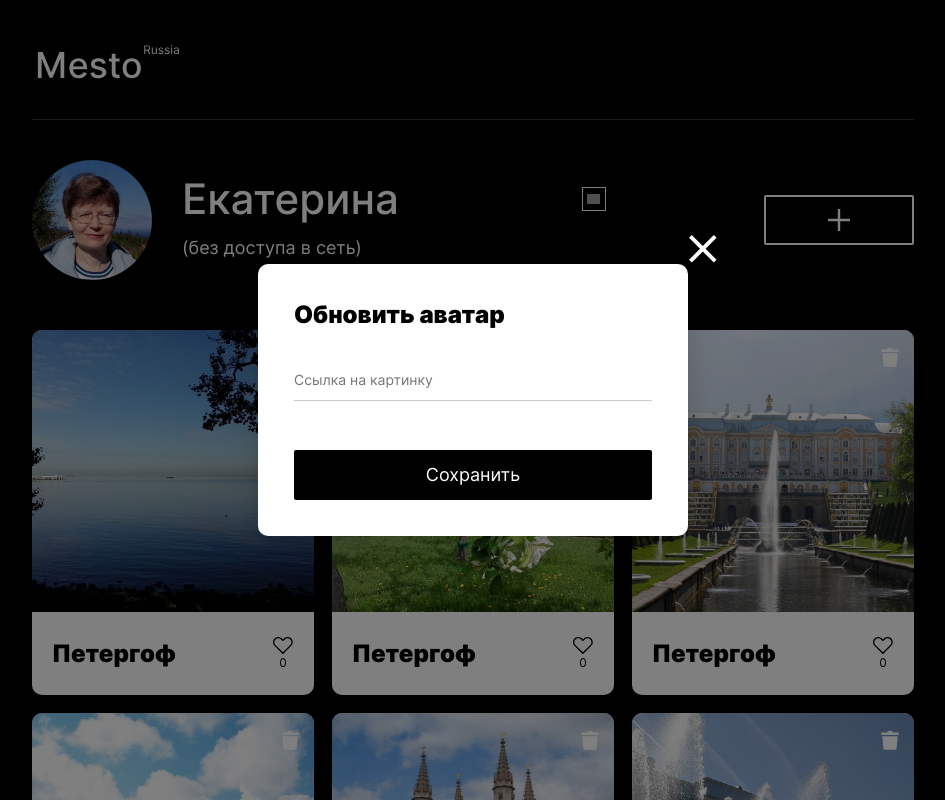
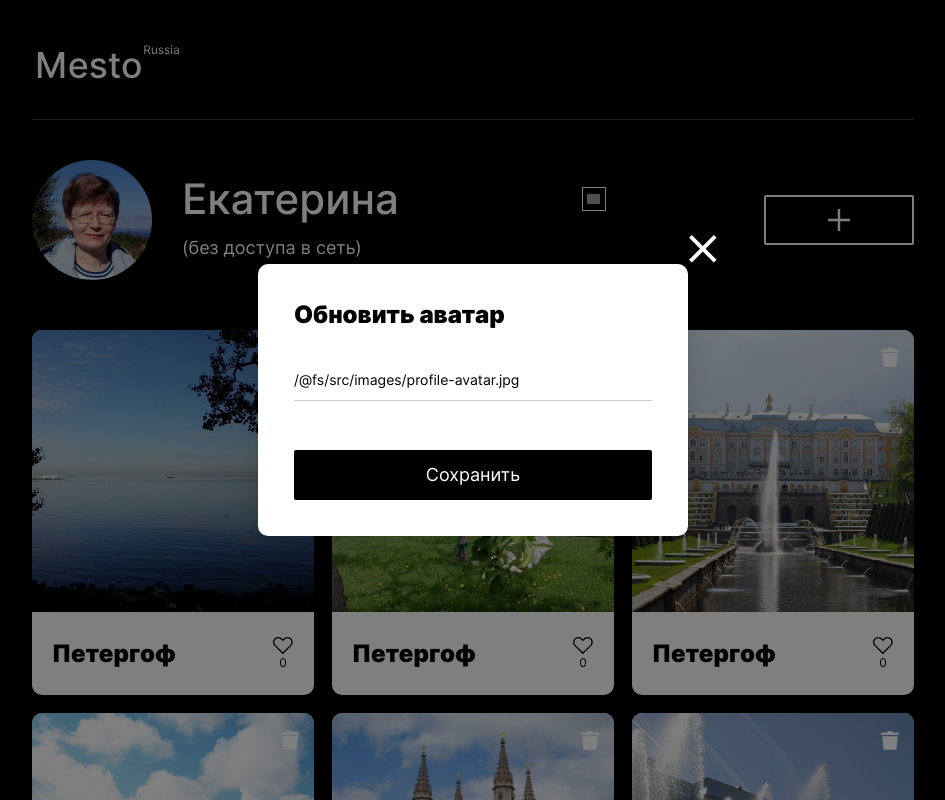
Before and after one commit to kateworks/mesto-react, a React (Create React App) app: page / in a window 1280 px wide. Both pictures are taken after a click on the element 259 px from the left and 220 px from the top of the page. Shown: the top 800 px of the page, without its empty margins (167-1112 px from the left). Built offline with nearby package versions, Linux system fonts and the light colour scheme; no server answers; grey boxes are pictures that could not be loaded.

Commit message:
feat: создан компонент EditAvatarPopup, реализовано редактирование аватара

```diff
--- a/src/components/App.js
+++ b/src/components/App.js
@@ -4,6 +4,8 @@ import Header from './Header';
 import Main from './Main';
 import Footer from './Footer';
 import EditProfilePopup from './EditProfilePopup';
+import EditAvatarPopup from './EditAvatarPopup';
+
 import PopupWithForm from './PopupWithForm';
 import ImagePopup from './ImagePopup';
 
@@ -12,38 +14,48 @@ import profileAvatar from '../images/profile-avatar.jpg';
 
 function App() {
   const [currentUser, setCurrentUser] = useState({
+    _id: 0,
     name: 'Екатерина',
     about: '(без доступа в сеть)',
     avatar: profileAvatar,
-    _id: 0,
   });
 
   const [selectedCard, setSelectedCard] = useState(null);
   const [isEditProfilePopupOpen, setEditProfilePopupOpen] = useState(false);
   const [isAddPlacePopupOpen, setAddPlacePopupOpen] = useState(false);
   const [isEditAvatarPopupOpen, setEditAvatarPopupOpen] = useState(false);
+
   const [profileSubmitName, setProfileSubmitName] = useState('Сохранить');
+  const [avatarSubmitName, setAvatarSubmitName] = useState('Сохранить');
 
   useEffect(() => {
     api.getUserInfo()
     .then((res) => {
       console.log(`Информация о пользователе получена с сервера.`);
-      setCurrentUser(res); //{_id, name, about, avatar}
+      const newUserData = {
+        _id: res._id,
+        name: res.name,
+        about: res.about,
+        avatar: res.avatar
+      };
+      setCurrentUser(newUserData);
     })
     .catch((err) => {
       console.log(`Невозможно прочитать профиль пользователя. ${err}.`);
     });
   }, []);
 
+  // Обновление информации о пользователе на сервере
   const handleUpdateUser = ({name, info}) => {
     setProfileSubmitName('Сохранение...');
     api.patchUserProfile({name, info})
       .then((res) => {
         console.log(`Информация о пользователе сохранена.`);
-        setCurrentUser(res); //{_id, name, about, avatar}
+        setCurrentUser({...currentUser, name: res.name, about: res.about});
       })
       .catch((err) => {
         console.log(`Невозможно сохранить данные на сервере. ${err}.`);
+        // Обновляем локальные данные
         setCurrentUser({...currentUser, name, about: info});
       })
       .finally(() => {
@@ -52,16 +64,24 @@ function App() {
       });
   };
 
-  const handleEditAvatarClick = () => {
-    setEditAvatarPopupOpen(true);
+  // Обновление пользовательского аватара на сервере
+  const handleUpdateAvatar = (newAvatarLink) => {
+    setAvatarSubmitName('Сохранение...');
+    api.patchNewAvatar({avatar: newAvatarLink})
+    .then((res) => {
+      setCurrentUser({...currentUser, avatar: res.avatar});
+    })
+    .catch((err) => {
+      console.log(`Невозможно обновить аватар на сервере. ${err}.`);
+    })
+    .finally(() => {
+      setEditAvatarPopupOpen(false);
+      setAvatarSubmitName('Сохранить');
+    });
   };
 
   const handleAddPlaceClick = () => {
     setAddPlacePopupOpen(true);
-  };
-
-  const handleCardClick = (card) => {
-    setSelectedCard(card);
   };
 
   return (
@@ -71,14 +91,19 @@ function App() {
         <Main
           onEditProfile={ () => setEditProfilePopupOpen(true) }
           onAddPlace={handleAddPlaceClick}
-          onEditAvatar={handleEditAvatarClick}
-          onCardClick={ (card) => {handleCardClick(card); }}
+          onEditAvatar={ () => setEditAvatarPopupOpen(true) }
+          onCardClick={ (card) => setSelectedCard(card) }
         />
         <Footer />
 
-        { selectedCard && <ImagePopup card={selectedCard}
-          onClose={ () => setSelectedCard(null) }/> }
-
+        {/* Просмотр фотографии */}
+        {
+          selectedCard &&
+          <ImagePopup
+            card={selectedCard}
+            onClose={ () => setSelectedCard(null) }
+          />
+        }
         {/* Редактирование профиля пользователя */}
         <EditProfilePopup
           submitName={profileSubmitName}
@@ -87,18 +112,13 @@ function App() {
           onClose={() => {setEditProfilePopupOpen(false);}}
         />
 
-        <PopupWithForm name="avatar"
-          size="m" submitName="Сохранить" title="Обновить аватар"
+        {/* Обновление аватара пользователя */}
+        <EditAvatarPopup
+          submitName={avatarSubmitName}
           isOpen={isEditAvatarPopupOpen}
+          onUpdateAvatar={handleUpdateAvatar}
           onClose={() => {setEditAvatarPopupOpen(false);}}
-        >
-          <label className="popup__field">
-            <input type="url" id="avatar" name="avatar" pattern="https?://.+"
-              className="popup__item popup__item_type_info"
-              placeholder="Ссылка на картинку" required/>
-              <span className="popup__error" id="avatar-error"/>
-          </label>
-        </PopupWithForm>
+        />
 
         <PopupWithForm name="card"
           size="l" submitName="Создать" title="Новое место"
--- /dev/null
+++ b/src/components/EditAvatarPopup.js
@@ -0,0 +1,44 @@
+import React, {useContext, useEffect, useRef} from 'react';
+import { CurrentUserContext } from '../contexts/CurrentUserContext';
+import PopupWithForm from './PopupWithForm';
+
+function EditAvatarPopup(props) {
+  const currentUser = useContext(CurrentUserContext);
+  const inputRef = useRef();
+
+  useEffect(() => {
+    inputRef.current.value = props.isOpen ? currentUser.avatar : '';
+  }, [currentUser, props.isOpen]);
+
+  const handleSubmit = (e) => {
+    e.preventDefault();
+    props.onUpdateAvatar(inputRef.current.value);
+  };
+
+  return (
+    <PopupWithForm name="avatar"
+      size="m" submitName={props.submitName}
+      title="Обновить аватар"
+      isOpen={props.isOpen}
+      onClose={props.onClose}
+      onSubmit={handleSubmit}
+    >
+      <label className="popup__field">
+        <input type="url" ref={inputRef}
+          id="avatar" name="avatar"
+          pattern="https?://.+"
+          className="popup__item popup__item_type_info"
+          placeholder="Ссылка на картинку"
+          required
+        />
+        <span
+          className="popup__error"
+          id="avatar-error"
+        />
+      </label>
+    </PopupWithForm>
+  );
+
+}
+
+export default EditAvatarPopup;
--- a/src/components/ImagePopup.js
+++ b/src/components/ImagePopup.js
@@ -33,6 +33,7 @@ function ImagePopup({ card, onClose }) {
       document.removeEventListener('keyup', handleEscPress);
     });
 
+  // eslint-disable-next-line react-hooks/exhaustive-deps
   }, []);
 
   return(
```
Also changed, not shown: 1 other file (tests, documents, lock files or other folders).
